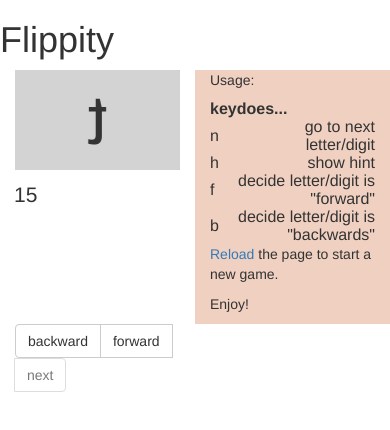
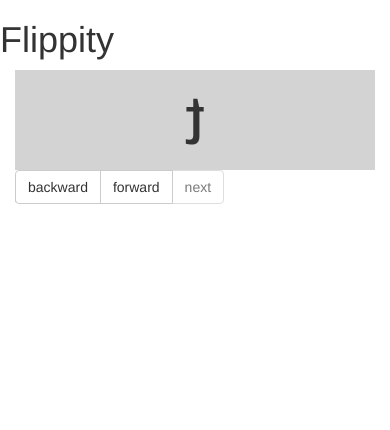
Before and after one commit to ecashin/flippitydigits, a website: page web/index.html in a window 390 px wide. Drawn offline with nearby package versions, Linux system fonts and the light colour scheme; files that its build step writes are made by us from their sources.

Commit message:
Hide usage on small displays

```diff
--- a/web/index.html
+++ b/web/index.html
@@ -24,7 +24,7 @@
     <h1>Flippity</h1>
     <div class="container-fluid">
         <div class="row">
-            <div class="flip-panel col-xs-6">
+            <div class="flip-panel col-sm-6">
                 <section class="flip-container" id="flippity">
                     <div>
                         <figure>go</figure>
@@ -41,7 +41,7 @@
             <div class="status">
                 <span id="n_remaining"></span>
             </div>
-            <div id="usage" class="col-xs-6">
+            <div id="usage" class="col-sm-6 hidden-xs">
                 <p>Usage:</p>
                 <table>
                     <tr>
@@ -71,7 +71,7 @@
         </div>
         <!-- /row -->
         <div class="row">
-            <div class="col-xs-6">
+            <div class="col-sm-6">
                 <div class="btn-group" role="group" aria-label="direction">
                     <button type="button" class="btn btn-default backward decision">backward</button>
                     <button type="button" class="btn btn-default forward decision">forward</button>
```
